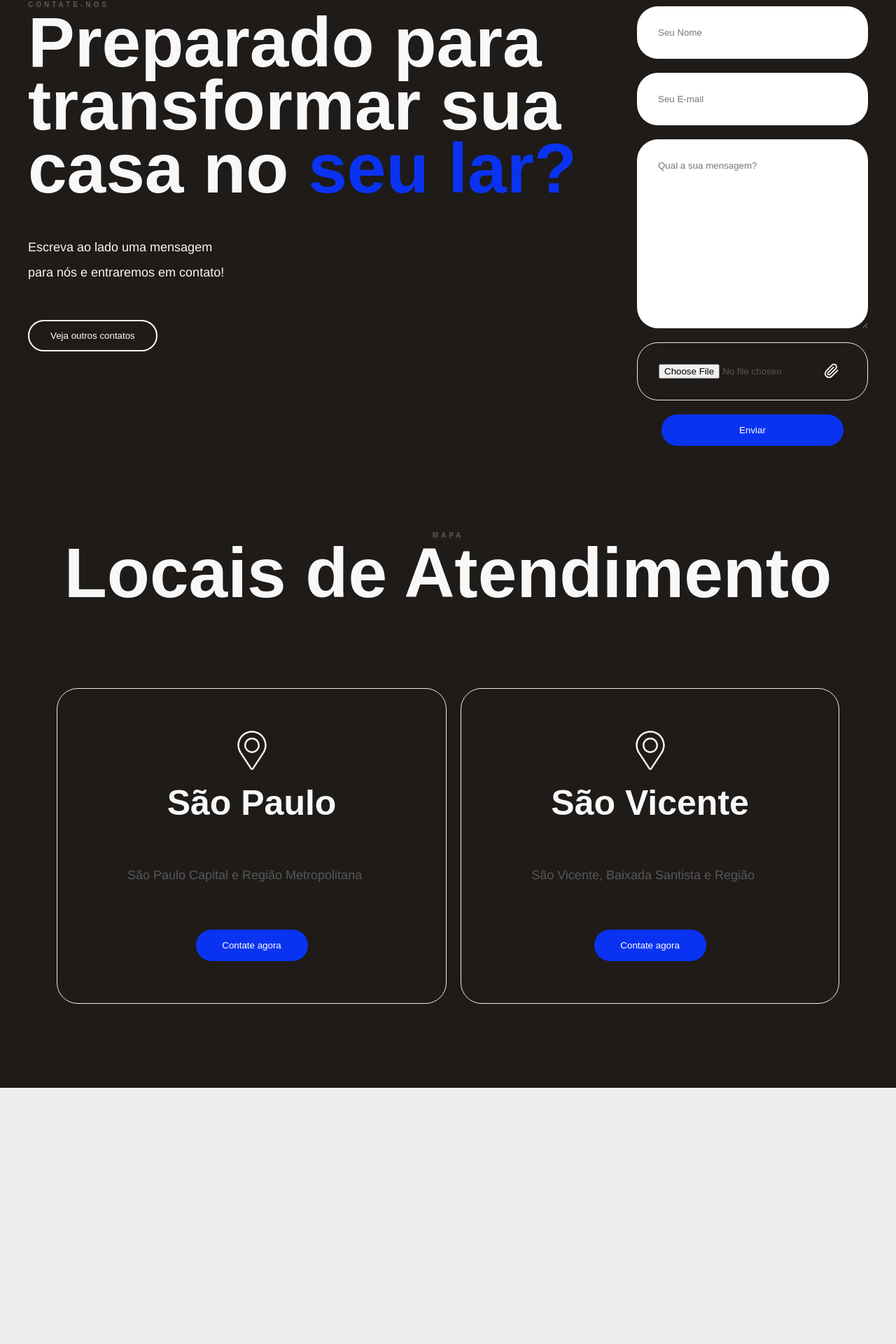
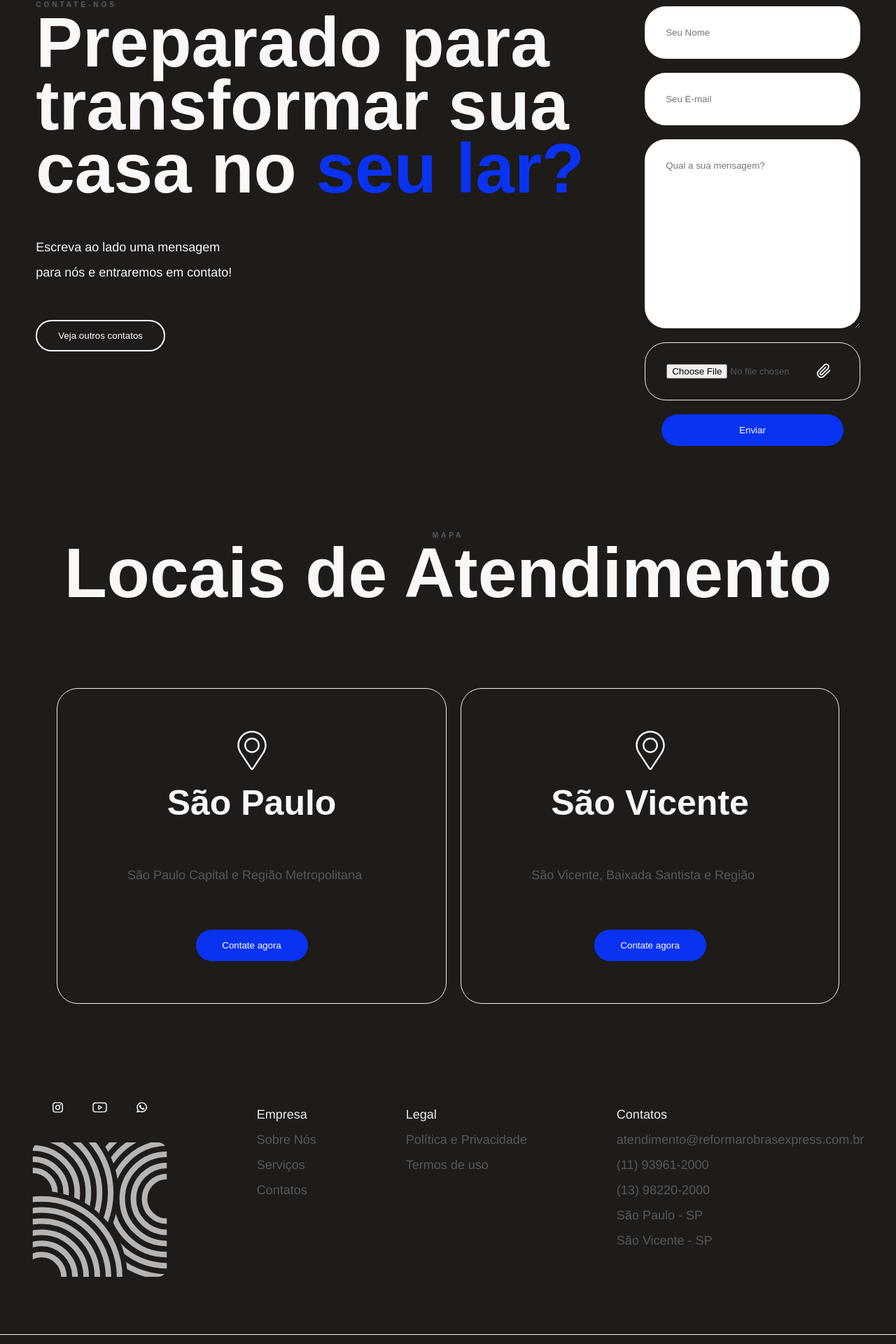
Before and after one commit to lucastdcs/ReforMar, a React (Vite) app: page / in a window 1280 px wide. Shown: the part 10024-11944 px from the top of the page at 70% size. Before the commit the page ends 11578 px from the top, so only its background shows below. Built offline with nearby package versions, Linux system fonts and the light colour scheme.

Commit message:
Updated Footer

```diff
--- a/src/Components/ContactUs/ContactUs.styled.js
+++ b/src/Components/ContactUs/ContactUs.styled.js
@@ -3,7 +3,7 @@ import styled from "styled-components";
 export const StyledSection = styled.section`
     width: 100vw;
     background-color: var(--black);
-    padding: 12rem 4rem;
+    padding: 12rem 4vw;
 
 
     .form_wrapper{
@@ -68,7 +68,7 @@ export const StyledSection = styled.section`
 
 export const StyledForm = styled.form`
     max-width: 38rem;
-    min-width: 31rem;
+    min-width: 20rem;
     display: flex;
     flex-direction: column;
     align-items: center;
--- a/src/Components/Footer/Footer.styled.js
+++ b/src/Components/Footer/Footer.styled.js
@@ -3,16 +3,16 @@ import styled from "styled-components";
 export const StyledContainer = styled.footer`
     width: 100vw;
     background-color: var(--black);
-    padding-top: 12rem;
     padding-bottom: 6rem;
 
     .wrapper {
         margin: auto;
+        padding: 2rem;
         width: fit-content;
         display: flex;
-        justify-content: space-between;
         align-items: start;
-        gap: 16rem;
+        gap: 10vw;
+
     }
     .socials_wrapper span {
       width: 70%;
@@ -40,6 +40,16 @@ export const StyledContainer = styled.footer`
         color: var(--off-white);
     }
 
+    @media (max-width:1005px){
+        .wrapper{
+            display: grid;
+
+            .socials_wrapper {
+                grid-row: 4;
+            }
+        }
+    }
+
 `;
 
 export const Legal = styled.div`
--- a/src/Pages/Início.jsx
+++ b/src/Pages/Início.jsx
@@ -143,6 +143,7 @@ const Inicio = () => {
     width: 100vw;
     color: var(--black);
     text-align: center;
+
   `;
 
   const ValuesGrid = styled.div`
@@ -387,7 +388,7 @@ const Inicio = () => {
         <Button texto="Entre em contato"/>
       </StyledContainer7>
       <ContactUs/>
-      {/* <Footer/> */}
+      <Footer/>
     </>
   );
 };
```
